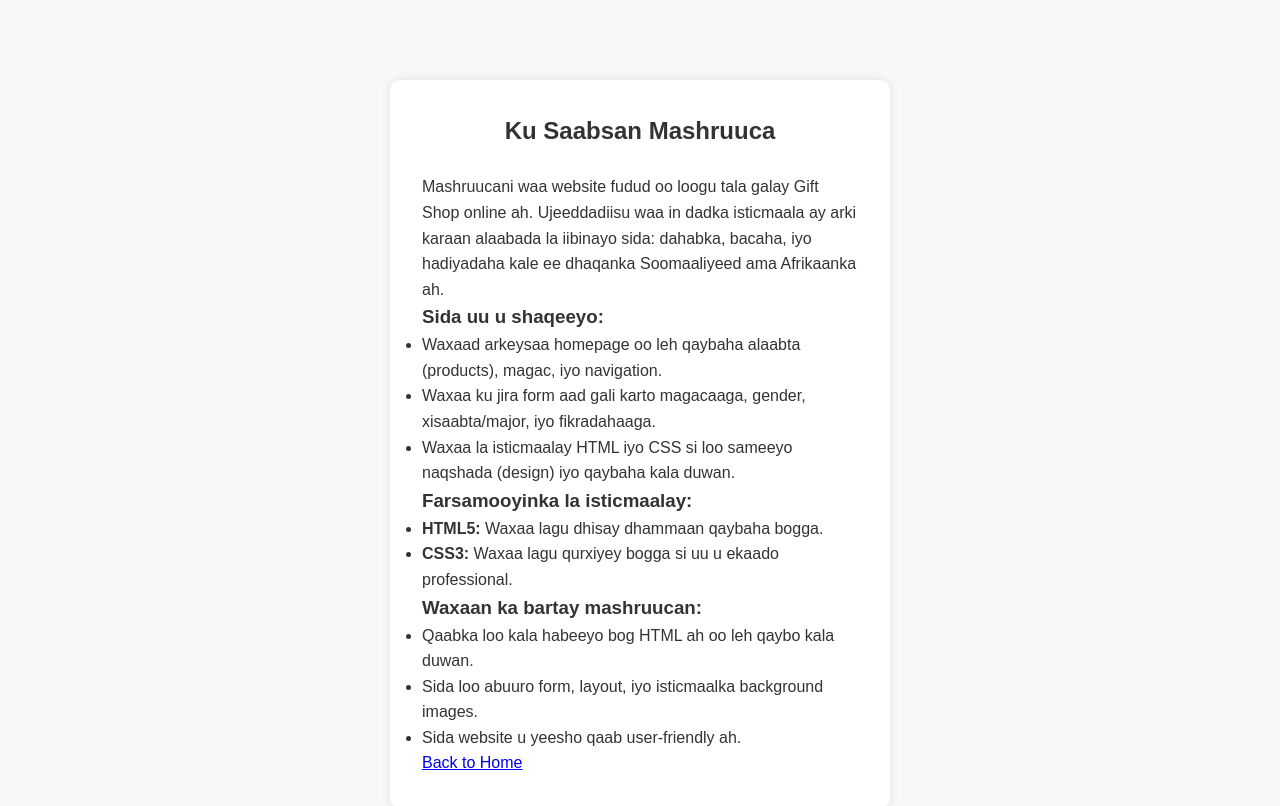
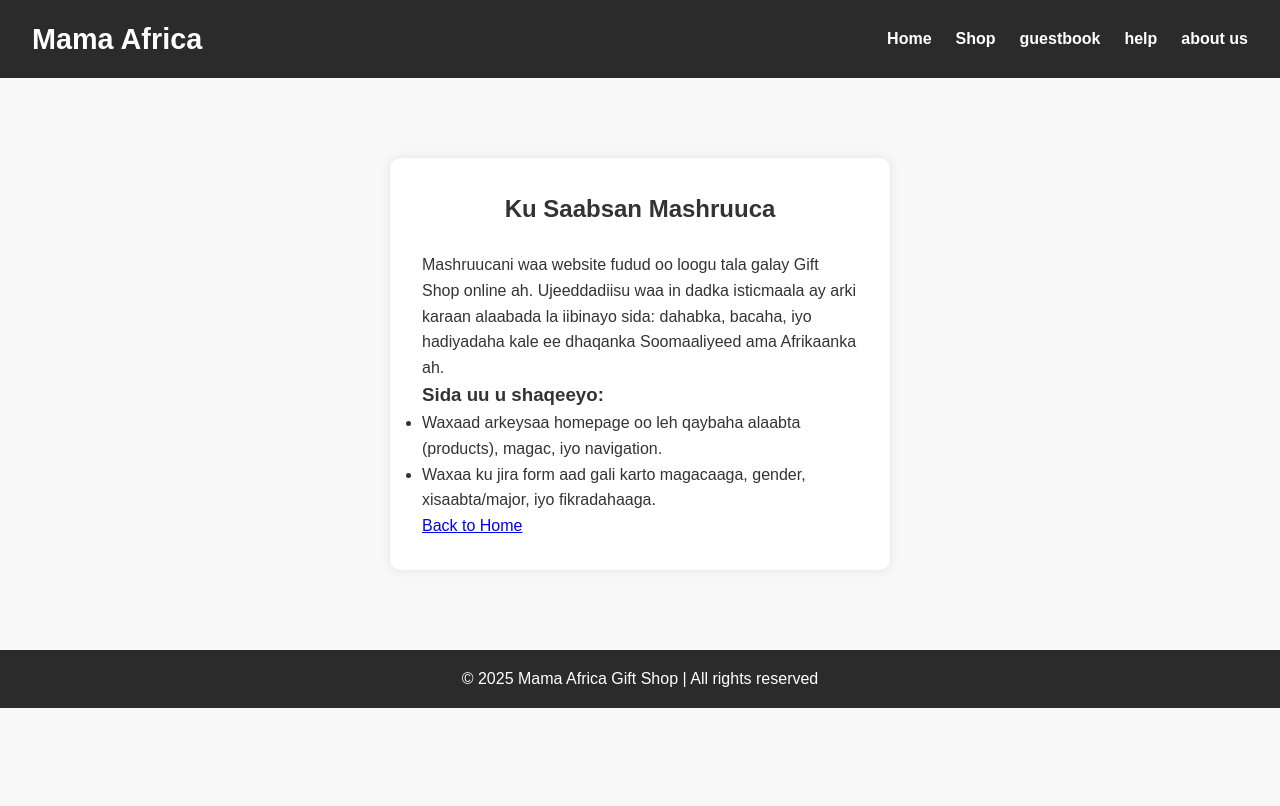
Before and after one commit to nasteexa545/giftshop-nastehaa, a plain HTML site: page help.html in a window 1280 px wide. Drawn offline with Linux system fonts and the light colour scheme.

Commit message:
Add files via upload

```diff
--- a/help.html
+++ b/help.html
@@ -6,7 +6,18 @@
   <link rel="stylesheet" href="style.css">
 </head>
 <body>
-
+   <header>
+    <h1>Mama Africa</h1>
+    <nav>
+      <ul>
+        <li><a href="index.html">Home</a></li>
+        <li><a href="shop.html">Shop</a></li>
+        <li><a href="guestbook.html">guestbook</a></li>
+        <li><a href="help.html">help</a></li>
+        <li><a href="about us.html">about us</a></li>
+      </ul>
+    </nav>
+  </header>
   <div class="form-container">
     <h2>Ku Saabsan Mashruuca</h2>
     <p>
@@ -17,24 +28,12 @@
     <ul>
       <li>Waxaad arkeysaa homepage oo leh qaybaha alaabta (products), magac, iyo navigation.</li>
       <li>Waxaa ku jira form aad gali karto magacaaga, gender, xisaabta/major, iyo fikradahaaga.</li>
-      <li>Waxaa la isticmaalay HTML iyo CSS si loo sameeyo naqshada (design) iyo qaybaha kala duwan.</li>
     </ul>
-
-    <h3>Farsamooyinka la isticmaalay:</h3>
-    <ul>
-      <li><strong>HTML5:</strong> Waxaa lagu dhisay dhammaan qaybaha bogga.</li>
-      <li><strong>CSS3:</strong> Waxaa lagu qurxiyey bogga si uu u ekaado professional.</li>
-    </ul>
-
-    <h3>Waxaan ka bartay mashruucan:</h3>
-    <ul>
-      <li>Qaabka loo kala habeeyo bog HTML ah oo leh qaybo kala duwan.</li>
-      <li>Sida loo abuuro form, layout, iyo isticmaalka background images.</li>
-      <li>Sida website u yeesho qaab user-friendly ah.</li>
-    </ul>
-
     <a href="index.html" class="btn">Back to Home</a>
   </div>
+  <footer>
+    <p>&copy; 2025 Mama Africa Gift Shop | All rights reserved</p>
+  </footer>
 
 </body>
 </html>
```
Also changed, not shown: about us.html (+15 -6 lines), guestbook.html (+15 -0 lines), index.html (+3 -3 lines), shop.html (+19 -4 lines).
